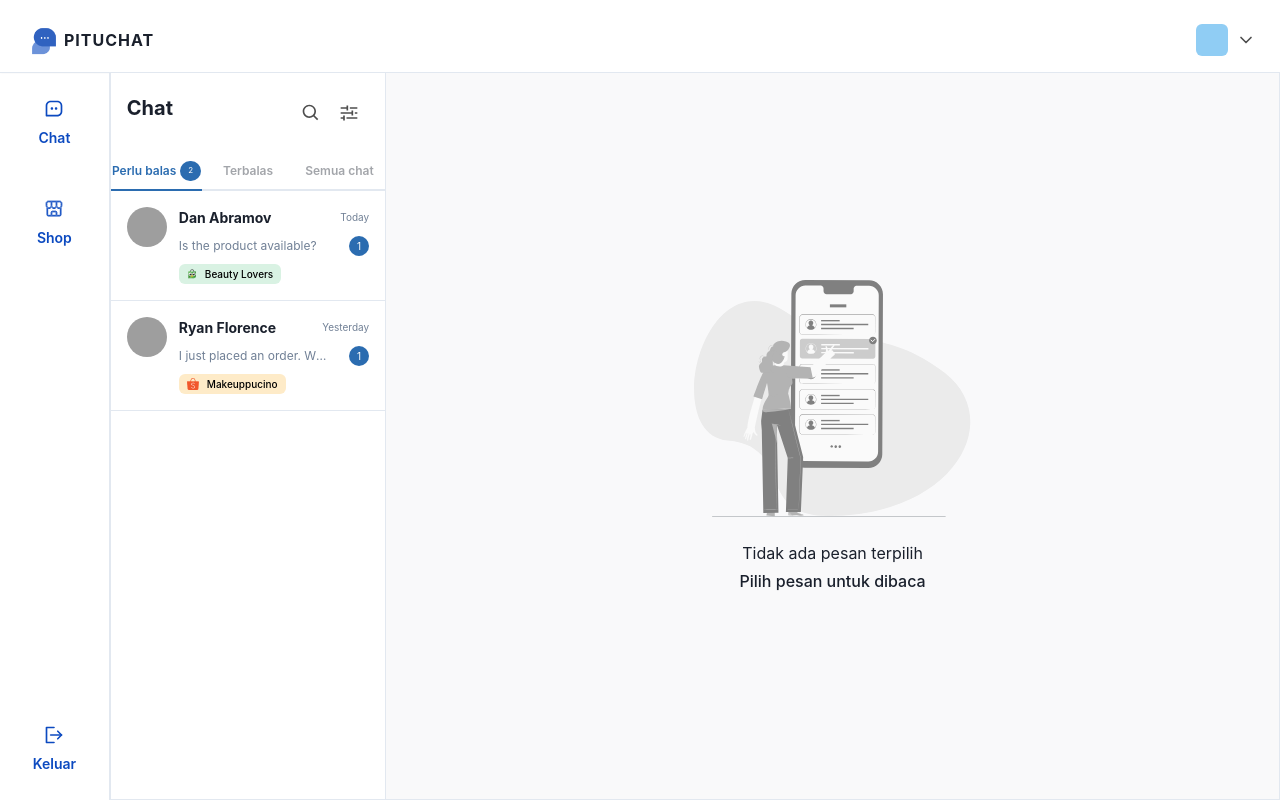
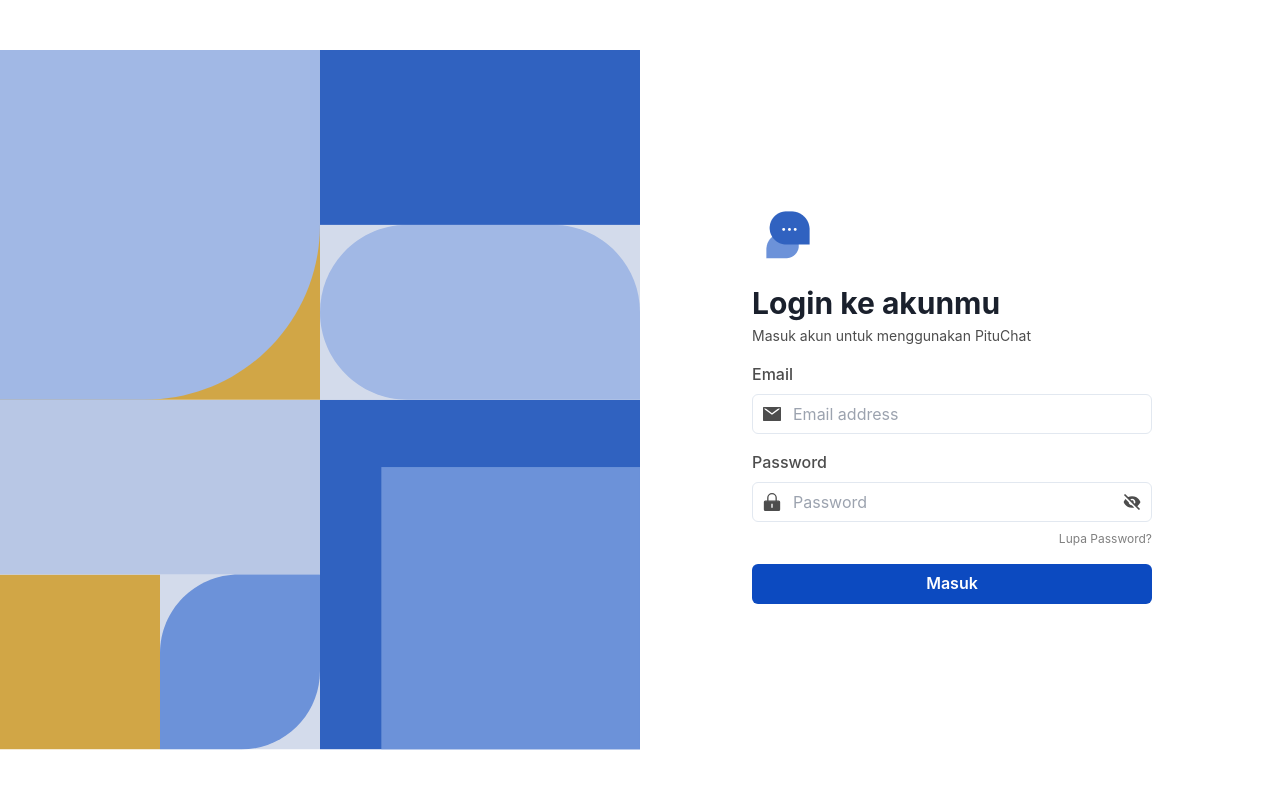
Before and after one commit to nrlheni/pituchat-app, a React (Create React App) app: page / in a window 1280 px wide. Built offline with nearby package versions, Linux system fonts and the light colour scheme; grey boxes are pictures that could not be loaded.

Commit message:
refactor: change index route

```diff
--- a/src/routes/index.jsx
+++ b/src/routes/index.jsx
@@ -10,8 +10,8 @@ const AppRoutes = () => {
   return (
     <Router>
       <Routes>
+        <Route index element={<Login />} />
         <Route path="/login" element={<Login />} />
-        <Route index element={<AuthLayout><Chat /></AuthLayout>} />
         <Route path="chat" element={<AuthLayout><Chat /></AuthLayout>} />
         <Route path="shop" element={<AuthLayout><Shop /></AuthLayout>} />
         <Route path="*" element={<NotFound />} />
```
